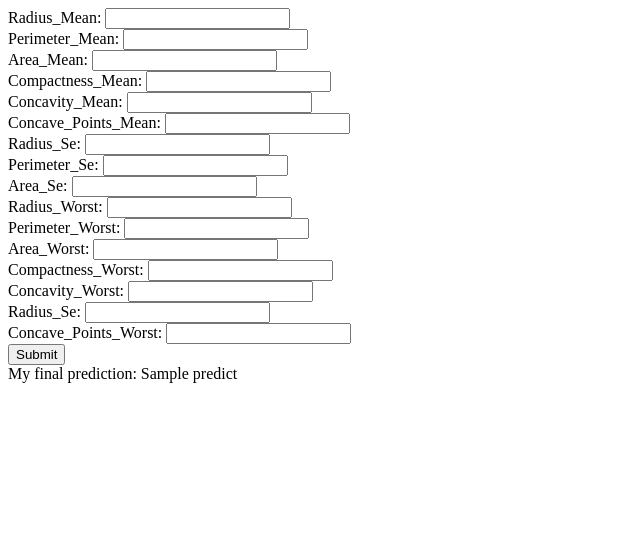
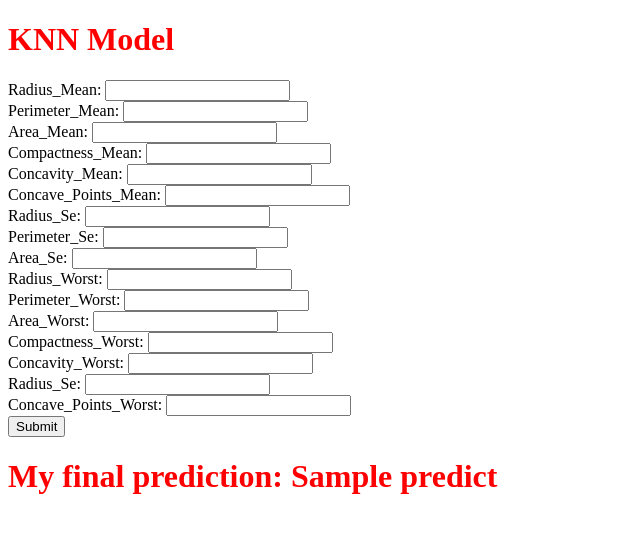
Before and after one commit to danlagos/ANA680-week-2, a Flask app: template templates/index.html in a window 1280 px wide. Shown: the top 533 px of the page, without its empty margins (0-640 px from the left). Run offline with Flask 2, Linux system fonts and the light colour scheme; the template is opened without the code that fills it: most values are stand-ins (such as "Sample title", 1, 10 or a date in 2020); parts of the project's set-up code (start-up, migrations or seed data) failed here and were passed over.

Commit message:
upate styles.

```diff
--- a/templates/index.html
+++ b/templates/index.html
@@ -3,8 +3,14 @@
 <head>
     <meta charset="UTF-8">
     <title>Iris Classification</title>
+    <style>
+        h1 {
+            color: red;
+        }
+    </style>
 </head>
 <body>
+    <h1>KNN Model</h1>
     <form action="{{ url_for('predict')}}" method="POST">
         Radius_Mean:  <input type="number" name="radius_mean"></br>
         Perimeter_Mean:  <input type="number" name="perimeter_mean"></br>
@@ -25,6 +31,6 @@
 
         <input type=submit value=Submit>
    </form>
-    My final prediction: {{ predict }}
+    <h1>My final prediction: {{ predict }}</h1>
 </body>
 </html>
```
